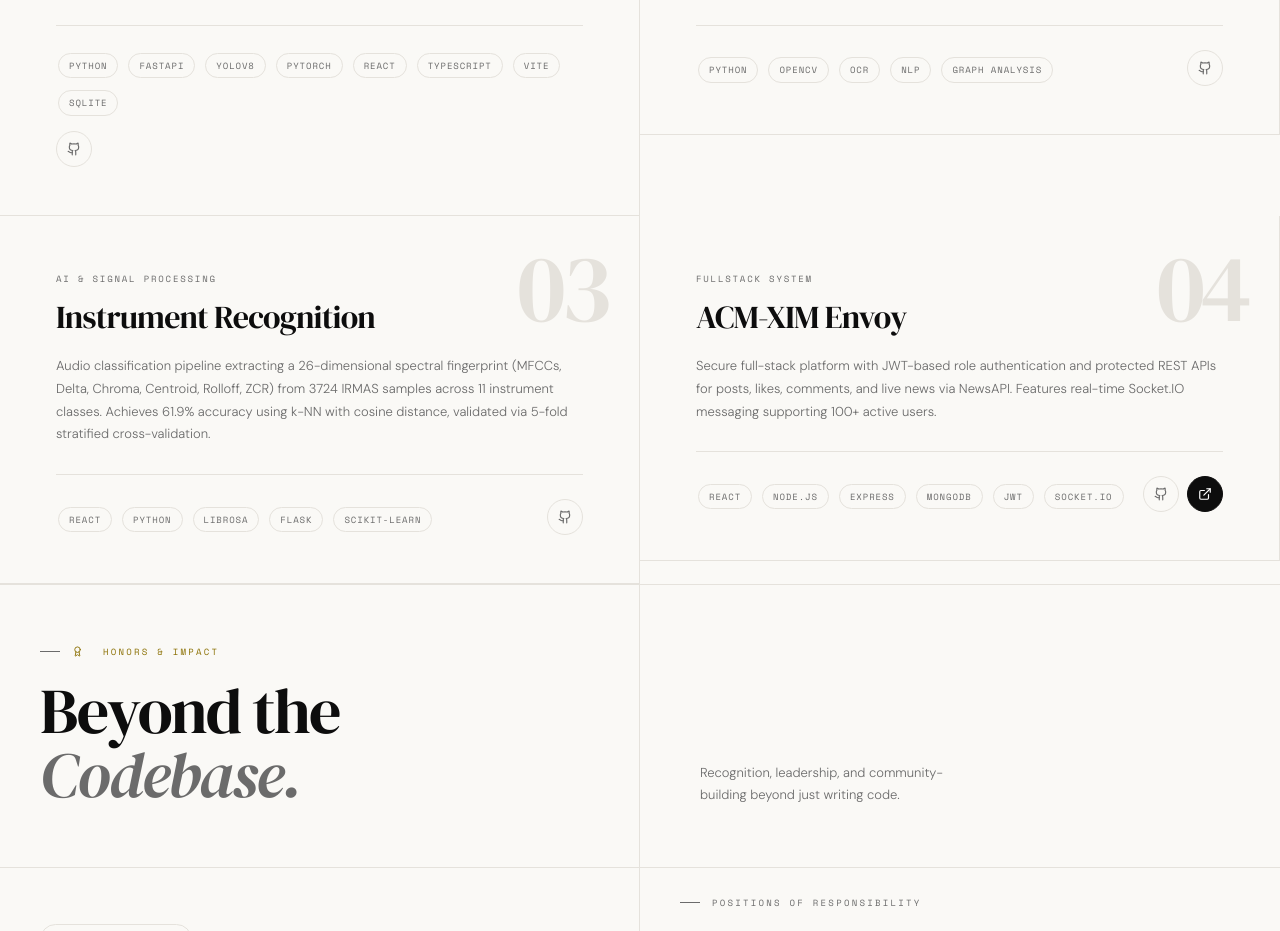
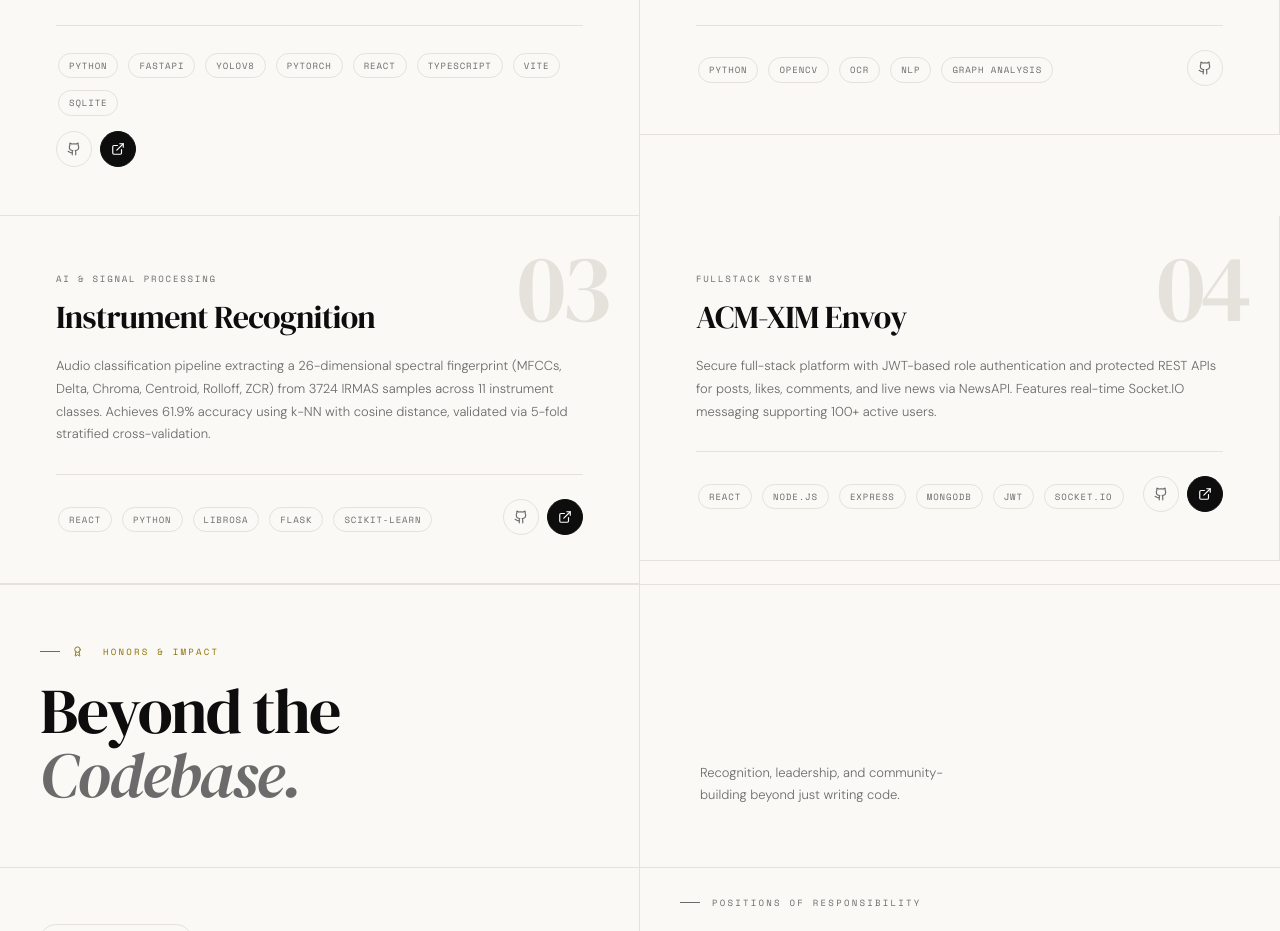
Before and after one commit to Kaifkhurshid7/my-resume, a React (Vite) app in the folder my-resume/: page / in a window 1280 px wide. Shown: the part 2620-3551 px from the top of the page. Built offline with nearby package versions, Linux system fonts and the light colour scheme.

Commit message:
added live link to the project

```diff
--- a/my-resume/src/data/portfolio.js
+++ b/my-resume/src/data/portfolio.js
@@ -114,7 +114,7 @@ export const PROJECTS = [
     desc: 'OCR-based recognition system for Indian musical notation — detects and classifies swara symbols from scanned manuscripts using a custom-labeled dataset and YOLOv8 bounding-box pipeline with sequential reconstruction, confidence scoring, and duplicate filtering. Achieves 90%+ detection accuracy.',
     tech: ['Python', 'FastAPI', 'YOLOv8', 'PyTorch', 'React', 'TypeScript', 'Vite', 'SQLite'],
     github: 'https://github.com/Kaifkhurshid7/swara-detection',
-    live: null,
+    live: 'https://swara-detection.vercel.app/',
   },
   {
     num: '02',
@@ -132,7 +132,7 @@ export const PROJECTS = [
     desc: 'Audio classification pipeline extracting a 26-dimensional spectral fingerprint (MFCCs, Delta, Chroma, Centroid, Rolloff, ZCR) from 3724 IRMAS samples across 11 instrument classes. Achieves 61.9% accuracy using k-NN with cosine distance, validated via 5-fold stratified cross-validation.',
     tech: ['React', 'Python', 'Librosa', 'Flask', 'Scikit-learn'],
     github: 'https://github.com/Kaifkhurshid7/Instrument-Recognition',
-    live: null,
+    live: 'https://instrument-recognizer.vercel.app/',
   },
   {
     num: '04',
```
